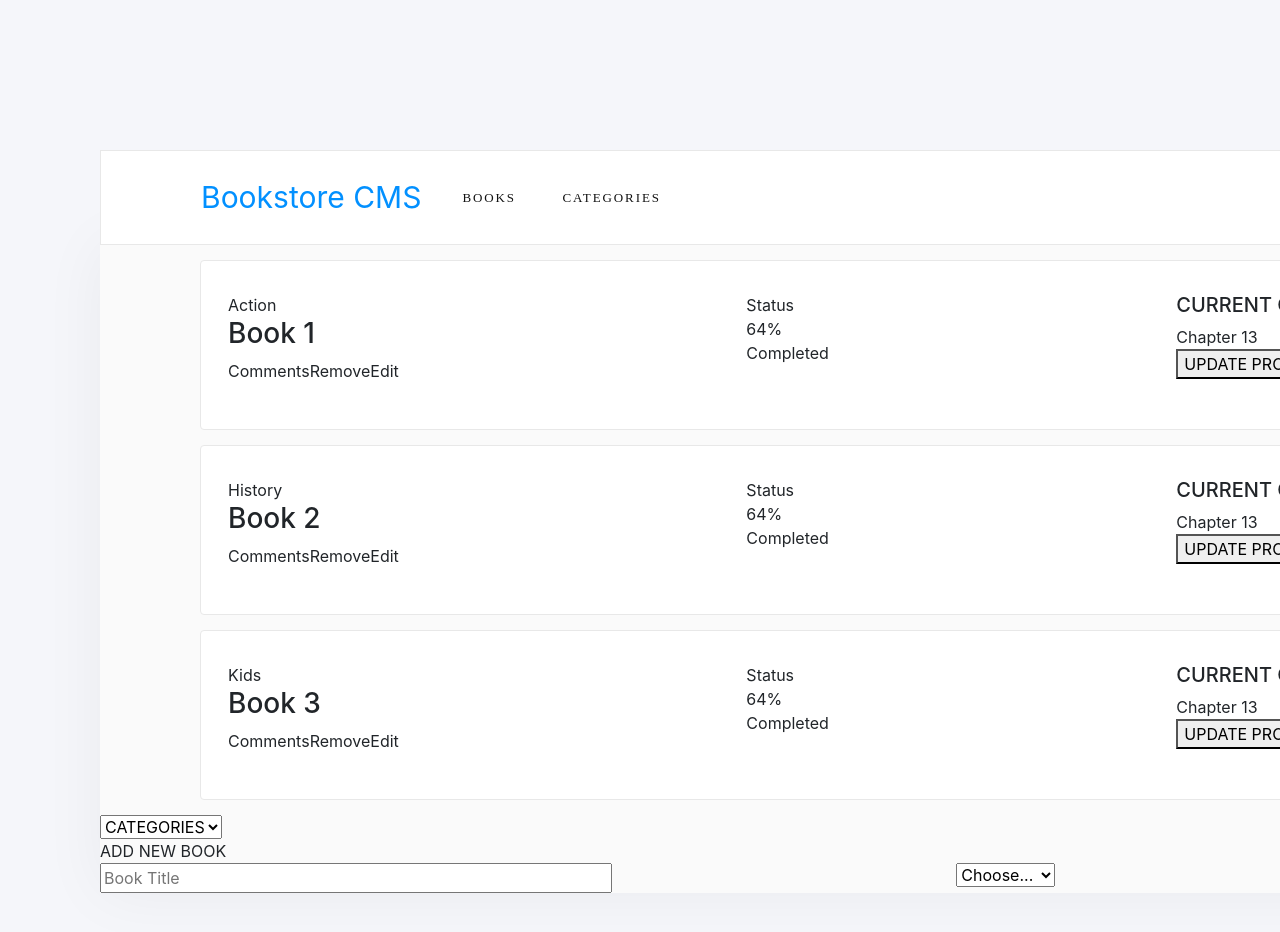
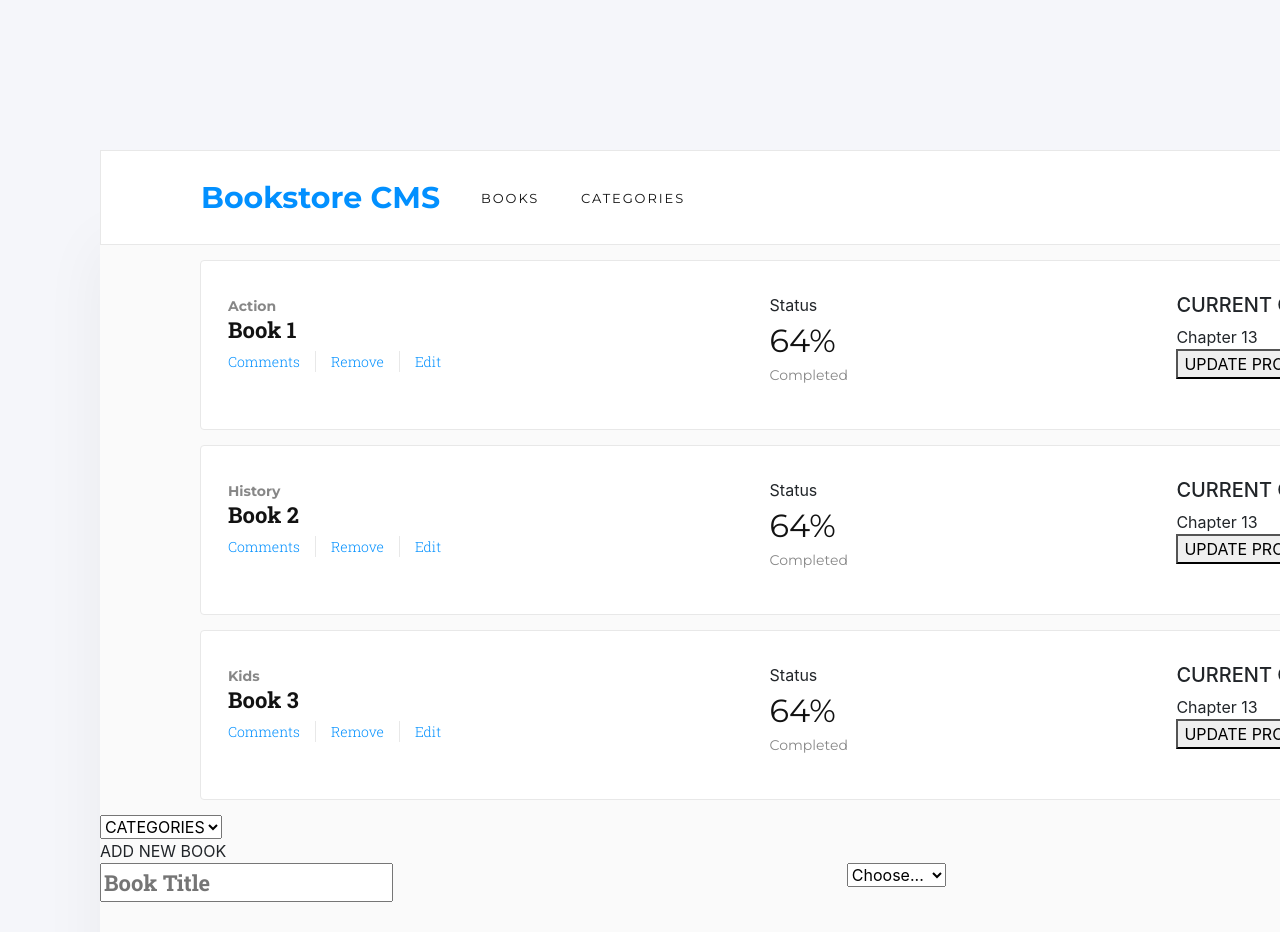
Before and after one commit to edwinmoradian90/bookstore-cms, a React (Create React App) app: page / in a window 1280 px wide. Shown: the top 932 px of the page. Built offline with nearby package versions, Linux system fonts and the light colour scheme.

Commit message:
adding fonts and colors

```diff
--- a/public/index.html
+++ b/public/index.html
@@ -9,6 +9,7 @@
       name="description"
       content="Web site created using create-react-app"
     />
+    <link href="https://fonts.googleapis.com/css2?family=Montserrat:wght@400;700&family=Roboto+Slab:wght@300;700&display=swap" rel="stylesheet">
     <link rel="stylesheet" href="https://stackpath.bootstrapcdn.com/bootstrap/4.5.2/css/bootstrap.min.css" integrity="sha384-JcKb8q3iqJ61gNV9KGb8thSsNjpSL0n8PARn9HuZOnIxN0hoP+VmmDGMN5t9UJ0Z" crossorigin="anonymous">
     <link rel="apple-touch-icon" href="%PUBLIC_URL%/logo192.png" />
     <!--
--- a/src/components/Book.js
+++ b/src/components/Book.js
@@ -8,8 +8,8 @@ const Book = props => {
     <div className="lessonPanel">
       <div className="book">
         <div className="aboutBook">
-          <span className="category">{category}</span>
-          <h3 className="title">{title}</h3>
+          <span className="bookCategory">{category}</span>
+          <h3 className="bookTitle">{title}</h3>
         </div>
         <div className="bookOptions">
           <div className="comments">Comments</div>
--- a/src/components/Navbar.js
+++ b/src/components/Navbar.js
@@ -8,7 +8,9 @@ const Navbar = () => (
       <li className="categoriesTab">CATEGORIES</li>
     </ul>
     <ul className="navbarRight">
-      <li className="accountIcon">Soemthing</li>
+      <li className="accountIconCircle">
+        <div className="accountIcon" />
+      </li>
     </ul>
   </div>
 );
--- a/src/index.css
+++ b/src/index.css
@@ -14,6 +14,8 @@ ul {
   --lightGrey: #e8e8e8;
   --paleGrey: #f5f6fa;
   --white: #ffffff;
+  --robotoSlab: 'Roboto Slab', serif;
+  --montserrat: 'Montserrat', sans-serif;
 }
 
 .appContainer {
@@ -30,6 +32,7 @@ ul {
 .app {
   background: var(--darkerWhite);
   box-shadow: 0 0 60px 0 rgba(0, 0, 0, 0.05);
+  height: 1097px;
   width: 1400px;
 }
 
@@ -61,13 +64,15 @@ ul {
 .navbarTitle {
   color: var(--blue);
   font-size: 30px;
+  font-family: var(--montserrat);
+  font-weight: 700;
   margin-right: 41px;
 }
 
 .booksTab {
   width: 59px;
   height: 16px;
-  font-family: Montserrat;
+  font-family: var(--montserrat);
   font-size: 13px;
   font-weight: normal;
   font-stretch: normal;
@@ -91,6 +96,20 @@ ul {
   width: 59px;
 }
 
+.accountIconCircle {
+  border: 1px solid var(--lightGrey);
+  border-radius: 50%;
+  height: 45px;
+  width: 45px;
+}
+
+.accountIcon {
+  background: var(--blue);
+  height: 20px;
+  margin: auto;
+  width: 20px;
+}
+
 /*
 LESSON PANEL
 */
@@ -108,7 +127,57 @@ LESSON PANEL
 }
 
 .bookOptions {
+  color: var(--blue);
   display: flex;
+  font-family: var(--robotoSlab);
+  font-size: 14px;
+  font-weight: 300;
+}
+
+.comments {
+  border-right: 1px solid var(--lightGrey);
+  padding-right: 15px;
+}
+
+.removeBook {
+  border-right: 1px solid var(--lightGrey);
+  padding-left: 15px;
+  padding-right: 15px;
+}
+
+.edit {
+  padding-left: 15px;
+}
+
+.statusPercentage {
+  color: var(--blackThree);
+  font-family: var(--montserrat);
+  font-size: 32px;
+  font-weight: 400;
+}
+
+.statusComplete {
+  color: var(--blackThree);
+  font-family: var(--montserrat);
+  font-size: 14px;
+  font-weight: 400;
+  opacity: 50%;
+}
+
+.bookCategory {
+  color: var(--blackThree);
+  font-family: var(--montserrat);
+  font-size: 14px;
+  font-weight: bold;
+  opacity: 50%;
+}
+
+.bookTitle {
+  color: var(--blackThree);
+  font-family: var(--robotoSlab);
+  font-size: 22px;
+  font-weight: bold;
+  letter-spacing: -.02;
 }
 
 /*
@@ -119,7 +188,3 @@ BOOKS FORM
   display: flex;
   justify-content: space-between;
 }
-
-.bookTitle {
-  width: 40vw;
-}
```
